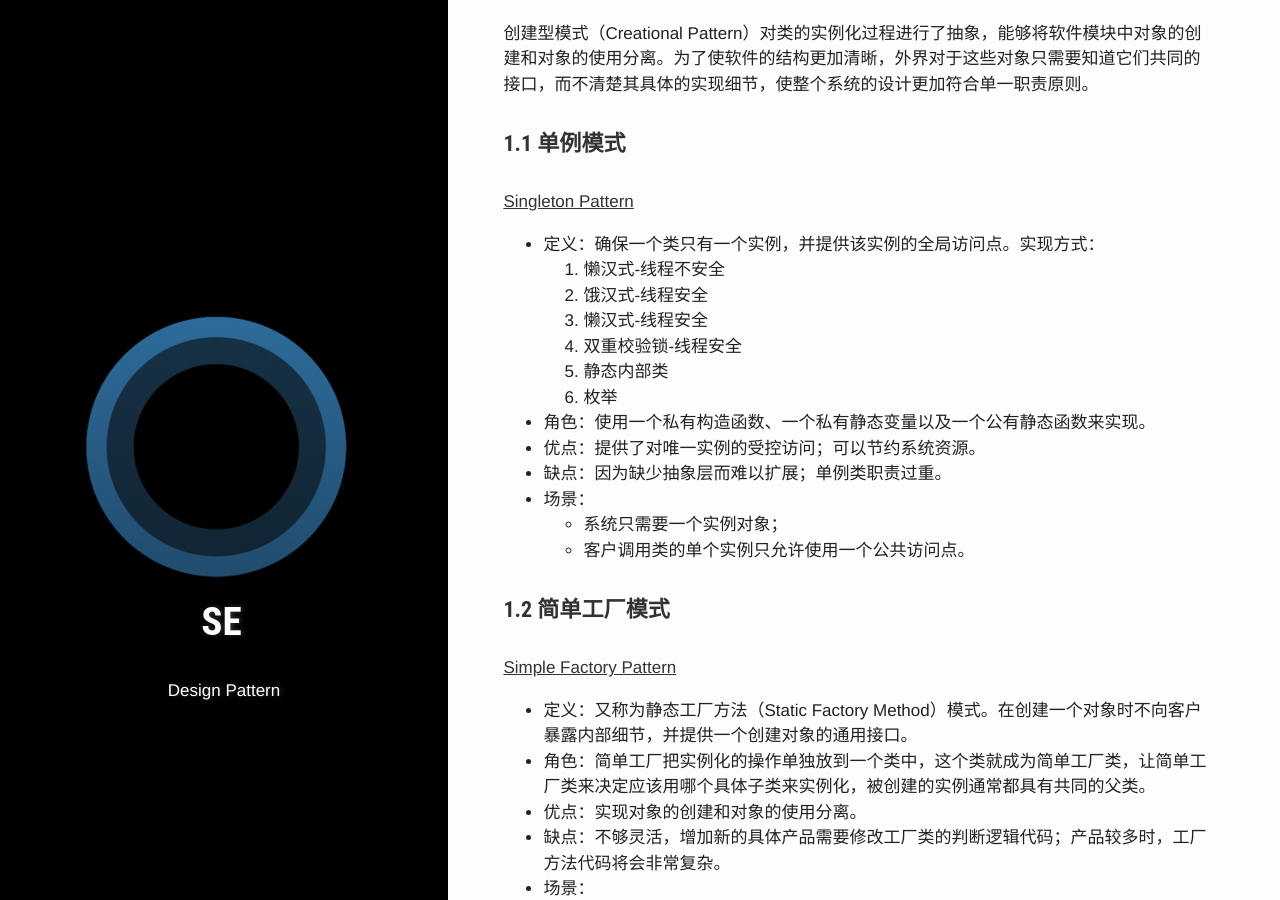
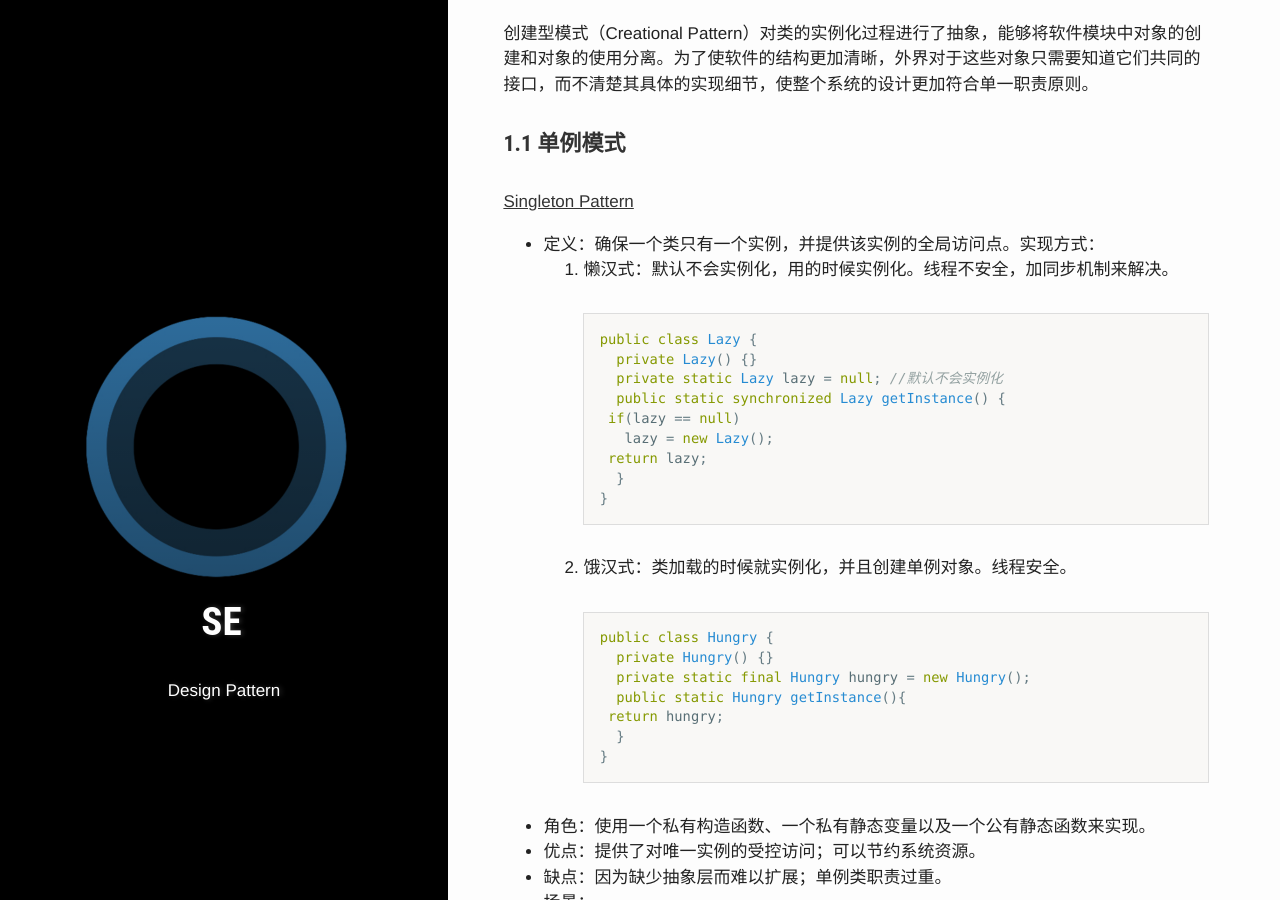
Before and after one commit to PetePro/PetePro.github.io, a Jekyll site: the page built from _posts/SoftwareEngineering/2020-02-02-design-pattern.markdown, in a window 1280 px wide and 900 px high, scrolled down 1151 px. Built offline with Jekyll 4.4.1, drawn with Linux system fonts in a browser that asks for light colours; some web fonts are replaced.

Commit message:
design pattern

````diff
--- a/_posts/SoftwareEngineering/2020-02-02-design-pattern.markdown
+++ b/_posts/SoftwareEngineering/2020-02-02-design-pattern.markdown
@@ -48,12 +48,28 @@ bg: "SE.jpg"
 #### [1.1 单例模式](#0-分类)
 [Singleton Pattern](https://github.com/PetePro/DesignPattern-in-Java/tree/master/src/creational/singleton)
 - 定义：确保一个类只有一个实例，并提供该实例的全局访问点。实现方式：
-  1. 懒汉式-线程不安全
-  2. 饿汉式-线程安全
-  3. 懒汉式-线程安全
-  4. 双重校验锁-线程安全
-  5. 静态内部类
-  6. 枚举
+  1. 懒汉式：默认不会实例化，用的时候实例化。线程不安全，加同步机制来解决。
+   ```java
+  public class Lazy {
+    private Lazy() {}
+    private static Lazy lazy = null; //默认不会实例化
+    public static synchronized Lazy getInstance() {
+      if(lazy == null)
+        lazy = new Lazy();
+      return lazy;
+    }
+  }
+   ```
+  2. 饿汉式：类加载的时候就实例化，并且创建单例对象。线程安全。
+   ```java
+  public class Hungry {
+    private Hungry() {}
+    private static final Hungry hungry = new Hungry();
+    public static Hungry getInstance(){
+      return hungry;
+    }
+  }
+   ```
 - 角色：使用一个私有构造函数、一个私有静态变量以及一个公有静态函数来实现。
 - 优点：提供了对唯一实例的受控访问；可以节约系统资源。
 - 缺点：因为缺少抽象层而难以扩展；单例类职责过重。
@@ -71,6 +87,8 @@ bg: "SE.jpg"
   - 工厂类负责创建的对象比较少；
   - 客户端只知道传入工厂类的参数，对于如何创建对象不关心。
 
+![](/assets/images/2020/dp/Simple-Factory.jpg)
+
 #### [1.3 工厂方法模式](#0-分类)
 [Factory Pattern](https://github.com/PetePro/DesignPattern-in-Java/tree/master/src/creational/factorymethod)
 - 定义：定义了一个创建对象的接口，但由子类决定要实例化哪个类。工厂方法把实例化操作推迟到子类。
@@ -81,6 +99,8 @@ bg: "SE.jpg"
   - 一个类不知道它所需要的对象的类；
   - 一个类通过其子类来指定创建哪个对象；
   - 将创建对象的任务委托给多个工厂子类中的某一个，客户端在使用时可以无须关心是哪一个工厂子类创建产品子类，需要时再动态指定。
+
+![](/assets/images/2020/dp/Factory.jpg)
 
 #### [1.4 抽象工厂模式](#0-分类)
 [Abstract Factory Pattern](https://github.com/PetePro/DesignPattern-in-Java/tree/master/src/creational/abstractfactory)
@@ -93,6 +113,8 @@ bg: "SE.jpg"
   - 系统中有多于一个的产品族，而每次只使用其中某一产品族；
   - 属于同一个产品族的产品将在一起使用；
   - 系统提供一个产品类的库，所有的产品以同样的接口出现，从而使客户端不依赖于具体实现。
+
+![](/assets/images/2020/dp/Abstract-Factory.jpg)
 
 #### [1.5 原型模式](#0-分类)
 [Prototype Pattern](https://github.com/PetePro/DesignPattern-in-Java/tree/master/src/creational/prototype)
````
Also changed, not shown: assets/images/2020/dp/Abstract-Factory.jpg (added), assets/images/2020/dp/Factory.jpg (added), assets/images/2020/dp/Simple-Factory.jpg (added).
